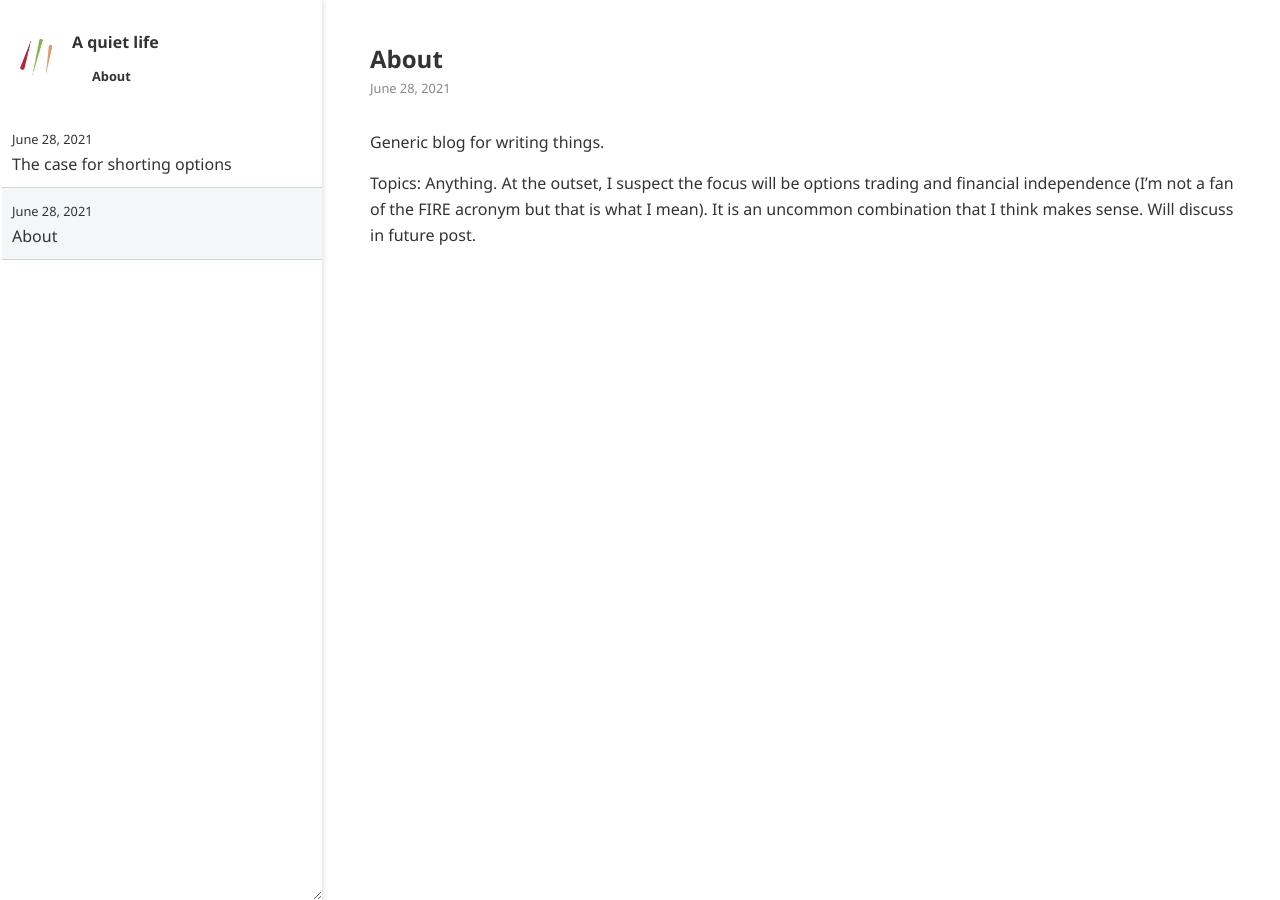
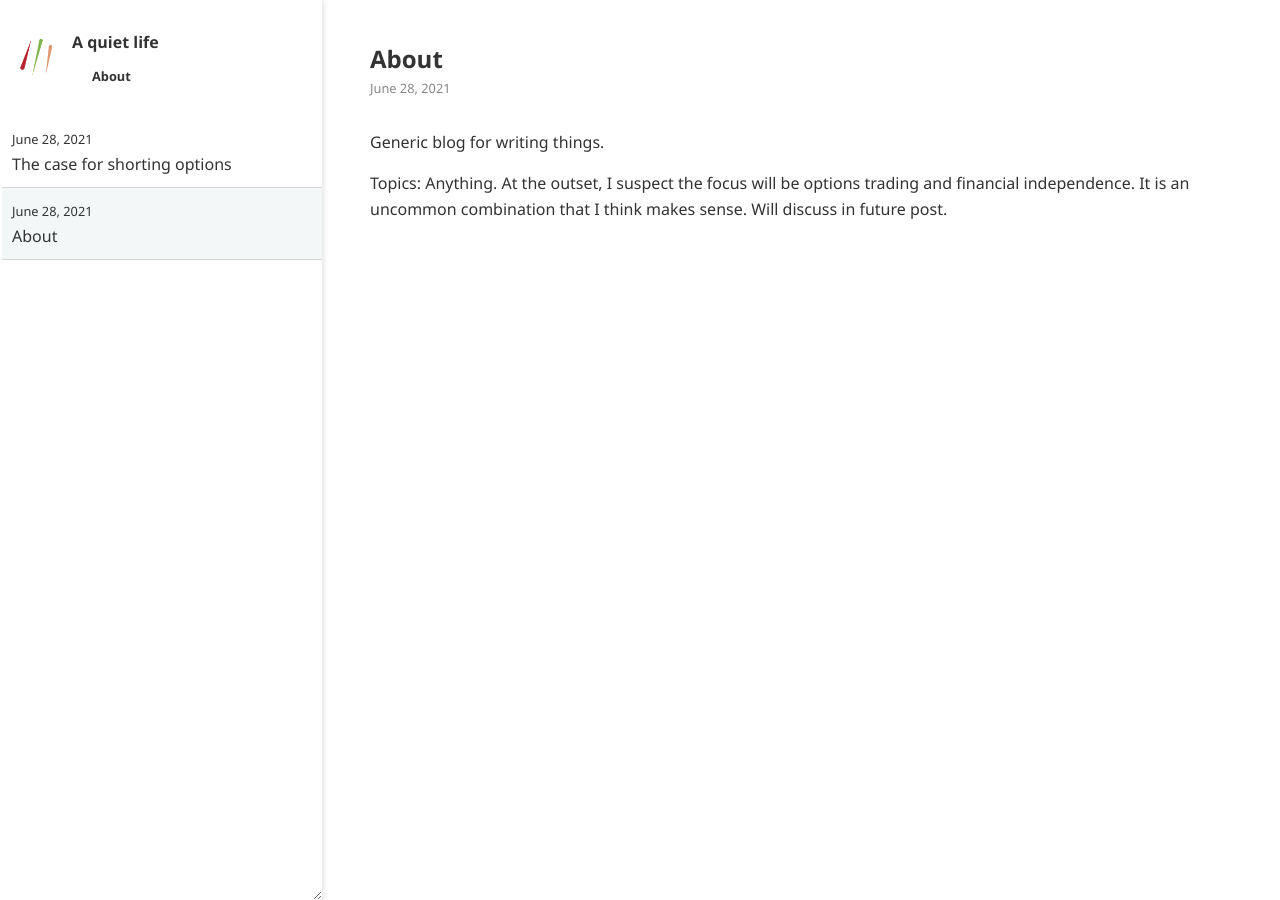
Before and after one commit to ansyblenetwork/aquietlife, a Jekyll site: the page built from _posts/2021-06-28-about.md, in a window 1280 px wide. Built offline with Jekyll 4.4.1, drawn with Linux system fonts in a browser that asks for light colours.

Commit message:
Update 2021-06-28-about.md

```diff
--- a/_posts/2021-06-28-about.md
+++ b/_posts/2021-06-28-about.md
@@ -4,4 +4,4 @@ title: "About"
 
 Generic blog for writing things.
 
-Topics: Anything. At the outset, I suspect the focus will be options trading and financial independence (I'm not a fan of the FIRE acronym but that is what I mean). It is an uncommon combination that I think makes sense. Will discuss in future post.
+Topics: Anything. At the outset, I suspect the focus will be options trading and financial independence. It is an uncommon combination that I think makes sense. Will discuss in future post.
```
